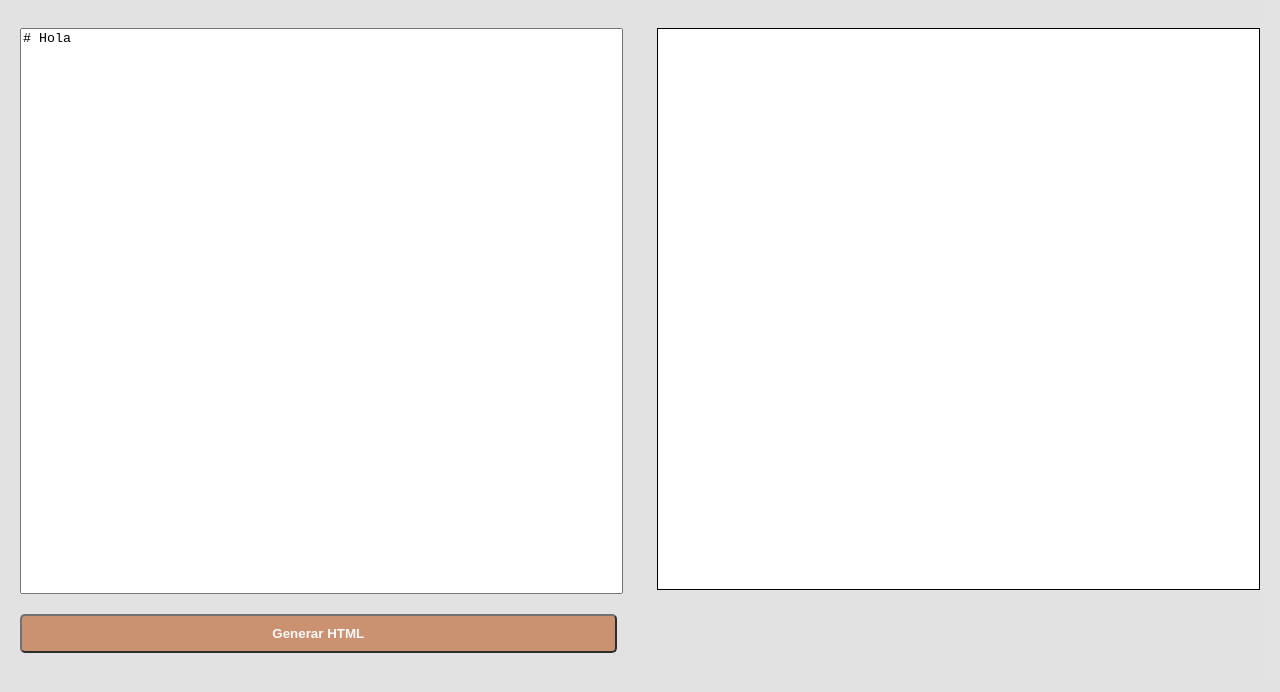
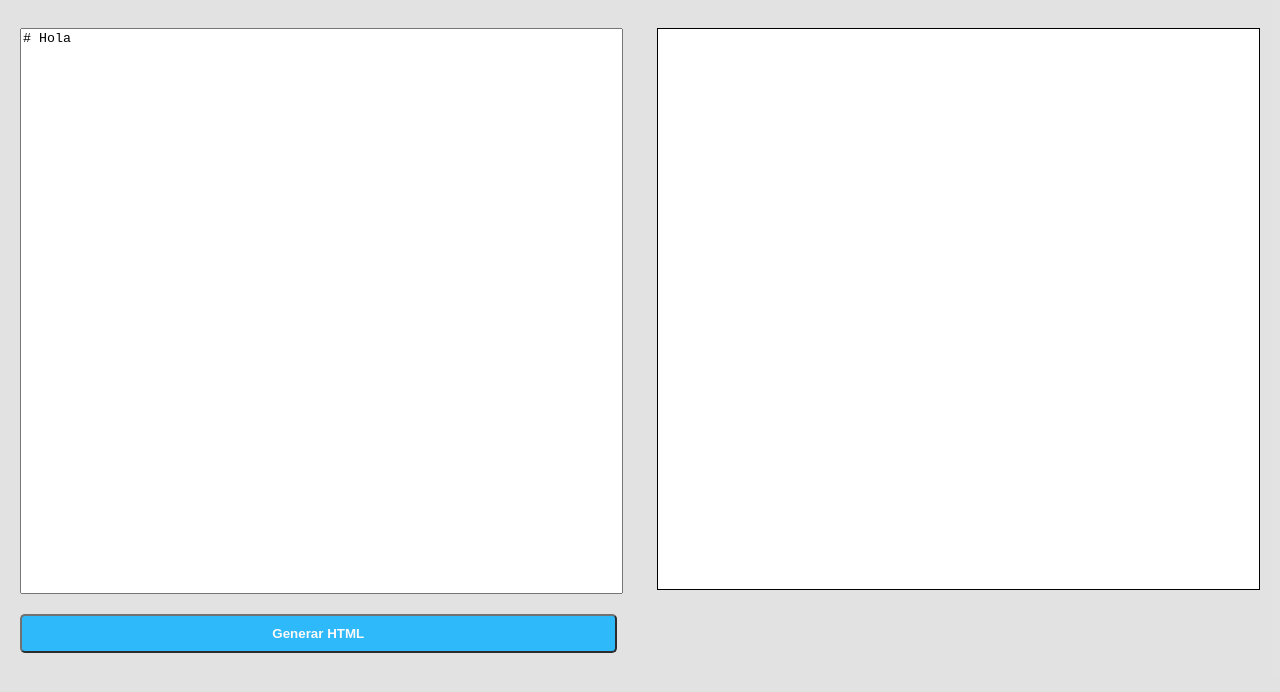
Before and after one commit to IIC3585-2024/functional-js-group-02, a website: page public/index.html in a window 1280 px wide. Shown: the part 86-778 px from the top of the page. Drawn offline with Linux system fonts and the light colour scheme.

Commit message:
fix: changed button color

```diff
--- a/public/styles/styles.css
+++ b/public/styles/styles.css
@@ -54,16 +54,16 @@ body {
 #click-button {
     display: inline-block;
     padding: 10px 20px;
-    background-color: #c57d56;
+    background-color: #00aeff;
     opacity: 0.8;
-    color: #fff;
+    color: #ffffff;
     border-radius: 5px;
     text-decoration: none;
     font-weight: bold;
 }
 
 #click-button:hover {
-    background-color: rgb(255, 170, 124);
+    background-color: #0094d8;
 }
 
 html,
```
